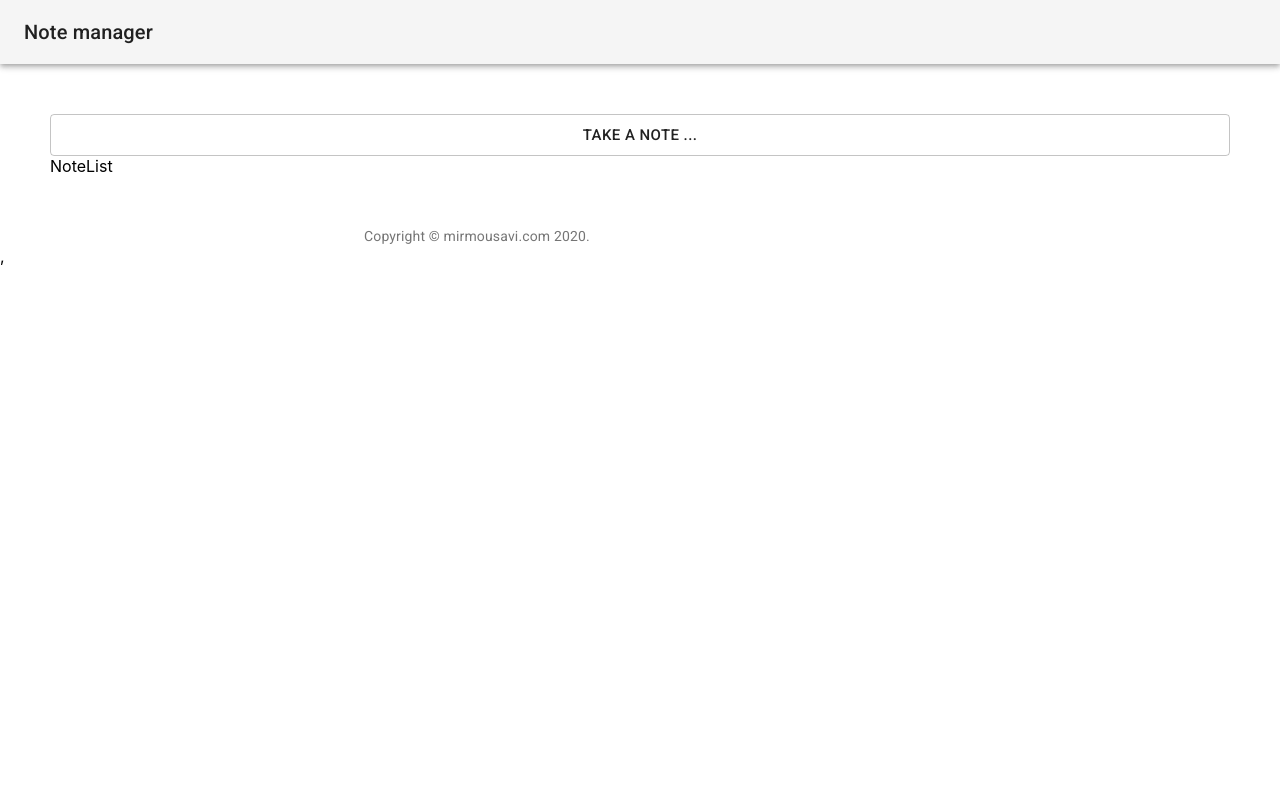
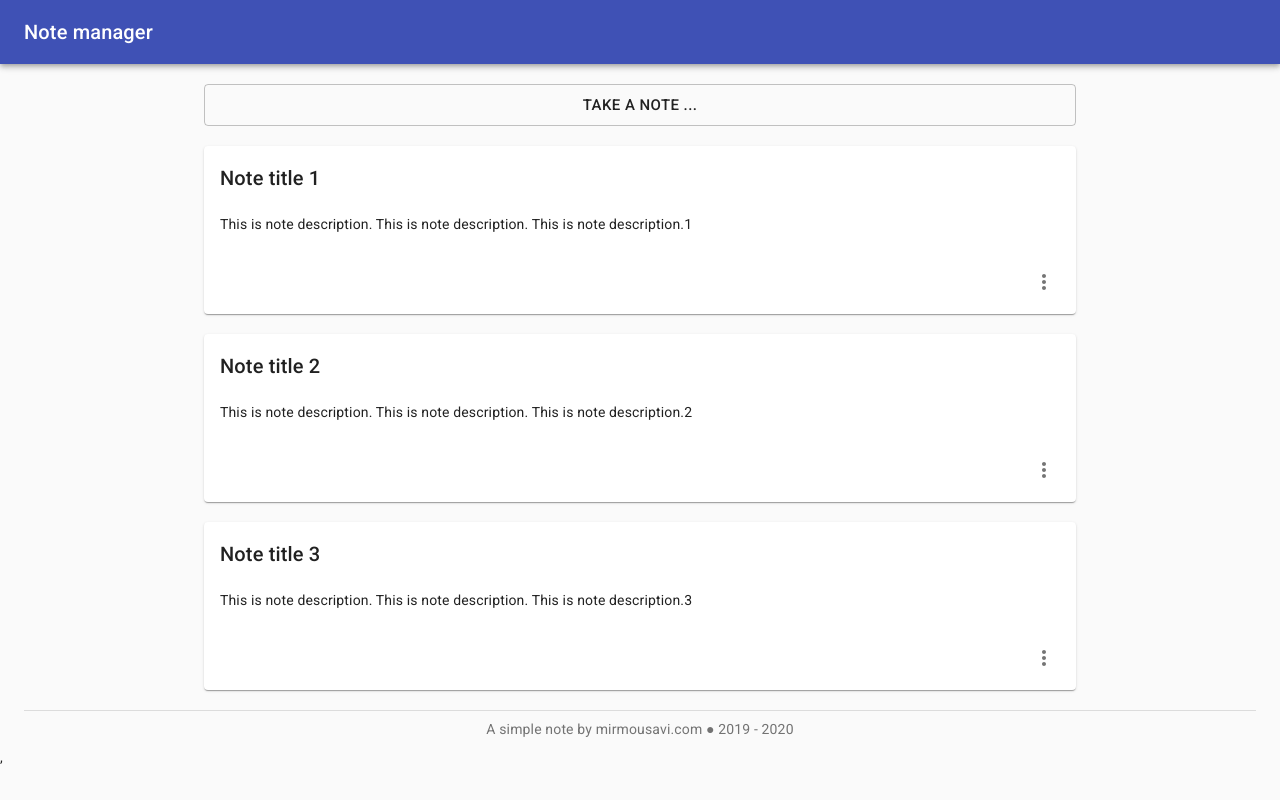
Before and after one commit to mirmousaviii/simple-note, a React (Create React App) app: page / in a window 1280 px wide. Built offline with nearby package versions, Linux system fonts and the light colour scheme.

Commit message:
Use material-ui and make ui of components

```diff
--- a/src/App.js
+++ b/src/App.js
@@ -1,10 +1,12 @@
 import Header from './layout/Header'
 import Footer from "./layout/Footer";
 import Main from "./layout/Main";
+import {CssBaseline} from "@material-ui/core";
 
 function App() {
   return (
     <div className="App">
+      <CssBaseline />
       <Header />
       <Main />
       <Footer />
--- /dev/null
+++ b/src/component/Note.js
@@ -0,0 +1,49 @@
+import React from "react";
+import {Button, Card, CardActions, CardContent, Grid, IconButton, Menu, MenuItem, Typography} from "@material-ui/core";
+import {MoreVert, Delete} from "@material-ui/icons";
+
+
+function Note(props) {
+  const [anchorMenu, setAnchorMenu] = React.useState(null);
+
+  const handleMenuOpen = (event) => {
+    setAnchorMenu(event.currentTarget);
+  };
+
+  const handleMenuClose = () => {
+    setAnchorMenu(null);
+  };
+
+  return (
+    <Card style={{ margin: 20 }}>
+      <CardContent>
+        <Typography variant="h6" component="h6">
+          {[props.title]}
+        </Typography>
+        <br/>
+        <Typography variant="body2" component="p">
+          {props.content}
+        </Typography>
+      </CardContent>
+      <CardActions>
+        <Grid container direction="row" justify="flex-end">
+          <IconButton onClick={handleMenuOpen}>
+            <MoreVert/>
+          </IconButton>
+          <Menu
+            anchorEl={anchorMenu}
+            keepMounted
+            open={Boolean(anchorMenu)}
+            onClose={handleMenuClose}
+          >
+            <MenuItem onClick={handleMenuClose}>
+              <Delete/> Delete
+            </MenuItem>
+          </Menu>
+        </Grid>
+      </CardActions>
+    </Card>
+  );
+}
+
+export default Note;
--- a/src/component/NoteCreator.js
+++ b/src/component/NoteCreator.js
@@ -6,7 +6,7 @@ function NoteCreator() {
 
 
   return (
-    <Grid>
+    <Grid style={{ margin: 20 }}>
       <Button variant="outlined" fullWidth size="large" onClick={() => setOpenModal(true)}>Take a note ...</Button>
 
       <Dialog md={10} open={openModal} onClose={() => setOpenModal(false)}>
@@ -15,8 +15,10 @@ function NoteCreator() {
             <TextField label="Title" variant="outlined" fullWidth margin="normal"/>
             <TextField label="Note" multiline rows={6} variant="outlined" fullWidth margin="normal"/>
             <CardActions>
-              <Button color="primary" onClick={() => setOpenModal(false)}>Discard</Button>
-              <Button color="primary">Save</Button>
+              <Grid container direction="row" justify="flex-end">
+                <Button color="primary" onClick={() => setOpenModal(false)}>Discard</Button>
+                <Button color="primary">Save</Button>
+              </Grid>
             </CardActions>
           </CardContent>
         </Card>
--- a/src/component/NoteList.js
+++ b/src/component/NoteList.js
@@ -1,9 +1,16 @@
+import React from "react";
+import {Grid} from "@material-ui/core";
+import Note from "./Note";
+
+
 function NoteList() {
 
   return (
-    <>
-      NoteList
-    </>
+    <Grid>
+     <Note title="Note title 1" content="This is note description. This is note description. This is note description.1"/>
+     <Note title="Note title 2" content="This is note description. This is note description. This is note description.2"/>
+     <Note title="Note title 3" content="This is note description. This is note description. This is note description.3"/>
+    </Grid>
   );
 }
 
--- a/src/layout/Footer.js
+++ b/src/layout/Footer.js
@@ -1,17 +1,19 @@
 import React from 'react';
-import {Container, Link, Typography} from "@material-ui/core";
+import {Box, Container, Divider, Link, Typography} from "@material-ui/core";
 
 function Footer() {
   return (
     <footer>
-      <Container maxWidth="sm">
+      <Container>
+        <Divider />
         <Typography variant="body2" color="textSecondary">
-          {'Copyright © '}
+          <Box textAlign="center" m={1}>
+          A simple note by {' '}
           <Link color="inherit" href="https://mirmousavi.com/">
             mirmousavi.com
           </Link>{' '}
-          {new Date().getFullYear()}
-          {'.'}
+          &#9679; 2019 - {new Date().getFullYear()}
+          </Box>
         </Typography>
       </Container>
     </footer>
--- a/src/layout/Header.js
+++ b/src/layout/Header.js
@@ -1,9 +1,9 @@
 import React from 'react';
-import {AppBar, CssBaseline, Toolbar, Typography} from "@material-ui/core";
+import {AppBar, Toolbar, Typography} from "@material-ui/core";
 
 function Header() {
   return (
-    <AppBar position="relative" color="default">
+    <AppBar position="static">
       <Toolbar>
         <Typography variant="h6" color="inherit" noWrap>
           Note manager
--- a/src/layout/Main.js
+++ b/src/layout/Main.js
@@ -1,15 +1,15 @@
 import NoteCreator from "../component/NoteCreator";
 import NoteList from "../component/NoteList";
-import {Grid} from "@material-ui/core";
+import {Container, CssBaseline} from "@material-ui/core";
+import React from "react";
 
 function Main() {
 
-  // TODO: Use material style
   return (
-    <Grid style={{margin: 50}}>
+    <Container maxWidth="md">
       <NoteCreator/>
       <NoteList/>
-    </Grid>
+    </Container>
   );
 }
 
```
